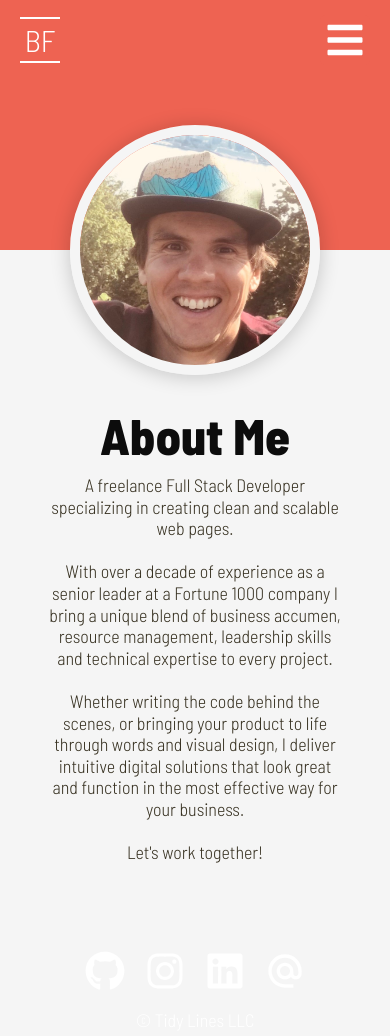
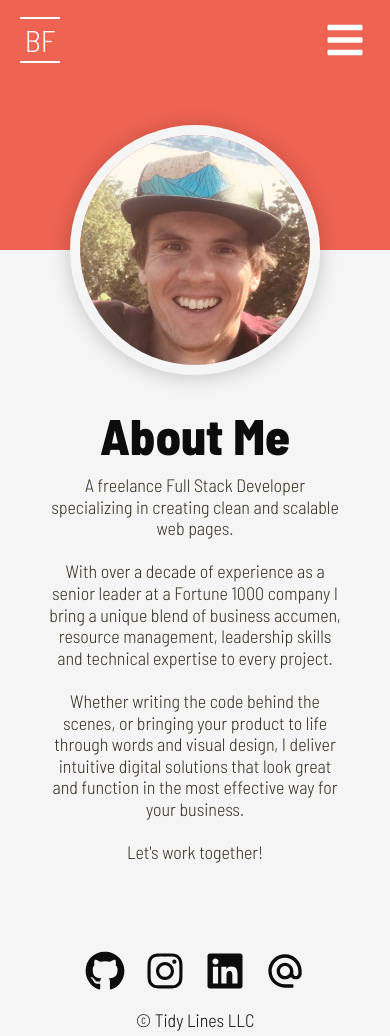
Before and after one commit to benfok/portfolio-react, a React (Create React App) app: page /portfolio-react/about in a window 390 px wide. Built offline with nearby package versions, Linux system fonts and the light colour scheme.

Commit message:
adjusting footer icon colors

```diff
--- a/src/App.css
+++ b/src/App.css
@@ -13,6 +13,7 @@
   --titlefont: #0c0c0c;
   --primaryfont: #363020;
   --headerhover: #363020;
+  --footerhover: #EE6352;
   --secondaryfont: white;
   --errortext: #C42021;
   --navactive: #EE6352;
@@ -31,6 +32,7 @@
   --primaryfont: #0c0c0c;
   --secondaryfont: white;
   --headerhover: #cccccc;
+  --footerhover: #363020;
   --errortext: #C42021;
   --navactive: #157145;
   --highlighttext: #157145;
@@ -48,6 +50,7 @@
   --primaryfont: #E3E3E3;
   --secondaryfont: #0c0c0c;
   --headerhover: #EA80FC;
+  --footerhover: #EA80FC;
   --errortext: #C42021;
   --navactive: #EA80FC;
   --highlighttext: #03DAC6;
--- a/src/components/Footer.js
+++ b/src/components/Footer.js
@@ -1,19 +1,34 @@
 import React from 'react';
 import { IconContext } from 'react-icons';
 import SocialLinks from './SocialLinks';
+import useMedia from '../hooks/useMedia';
 import '../styles/footer.css';
 
-class Footer extends React.Component {
-    render () {
+const Footer = () => {
+
+    // leverage custom hook to determine media size for menu change
+    const isMobile = useMedia('(max-width: 1200px)');
+
     return (
+        <>
+            {isMobile &&
+                <footer className="footer-mobile">
+                    <IconContext.Provider value={{ className: "social-link" }}>
+                        <SocialLinks />
+                    </IconContext.Provider>
+                    <p>© Tidy Lines LLC</p>
+                </footer>
+            }
+            {!isMobile &&
                 <footer>
                     <IconContext.Provider value={{ className: "social-link" }}>
                         <SocialLinks />
                     </IconContext.Provider>
                     <p>© Tidy Lines LLC</p>
                 </footer>
+            }
+        </>
     )
-    }
 }
 
 export default Footer;
--- a/src/components/Header/index.js
+++ b/src/components/Header/index.js
@@ -9,7 +9,7 @@ import '../../styles/header.css';
 
 
 
-function Header() {
+const Header = () => {
 
     // add state for mobile menu
     const [isOpen, setOpen ] = useState(false);
--- a/src/styles/footer.css
+++ b/src/styles/footer.css
@@ -23,6 +23,18 @@ footer {
     cursor: pointer;
 }
 
+.footer-mobile .social-link {
+    color: var(--titlefont);
+}
+
+.footer-mobile p {
+    color: var(--titlefont);
+}
+
+.footer-mobile .social-link:hover {
+    color: var(--footerhover);
+}
+
 @media screen and (min-width: 1200px) {
     footer {
         align-items: flex-start;
```
Lines whose indentation alone changed are shown as unchanged.
